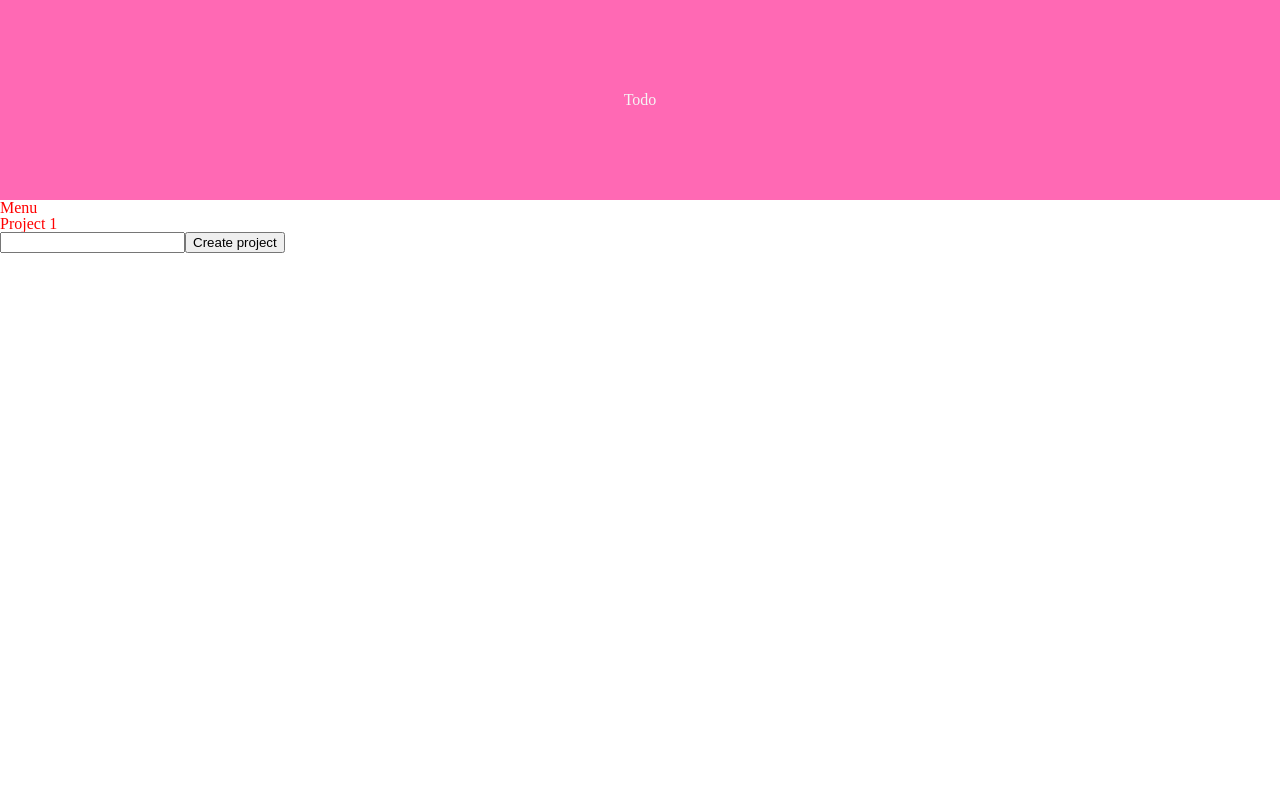
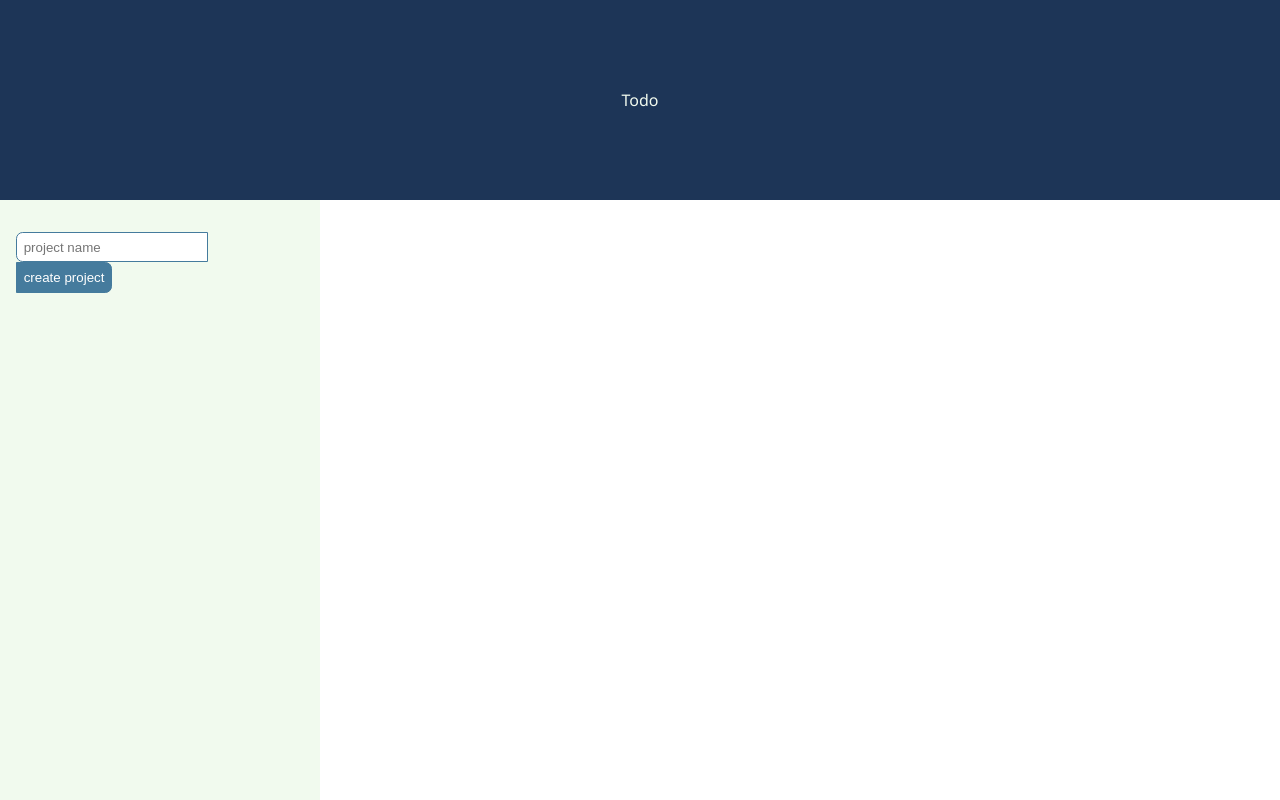
Before and after one commit to TARichardWashington/odin-todo, a website built with webpack: page dist/index.html in a window 1280 px wide. Built offline with nearby package versions, Linux system fonts and the light colour scheme.

Commit message:
:lipstick: Add some additional styles

```diff
--- a/src/index.js
+++ b/src/index.js
@@ -2,25 +2,6 @@ import './reset.css';
 import './styles.css';
 import projectsModel from './project-model';
 import todoItem from './todo-item';
-
-console.log('I am a to do app!');
-
-const project1 = new projectsModel('Project 1');
-project1.addTodo(1);
-
-console.log(project1.name + ': ' + project1.todos);
-
-const todo1 = new todoItem('get this done', false);
-
-console.log(todo1.toString());
-
-todo1.status = true;
-
-console.log(todo1.toString());
-
-project1.addTodo(todo1);
-
-console.log(project1.todos);
 
 const doc = document.body;
 
@@ -31,13 +12,10 @@ doc.appendChild(nav);
 
 const left = document.createElement('section');
 left.setAttribute('class', 'left');
-left.innerText = 'Menu';
 
 const listOfProjects = document.createElement('ul');
 
 const projects = [];
-
-projects.push(project1);
 
 projects.forEach(project => {
     const projectItem = document.createElement('li');
@@ -51,17 +29,17 @@ doc.appendChild(left);
 
 const createProjectText = document.createElement('input');
 createProjectText.setAttribute('type', 'text');
+createProjectText.setAttribute('placeholder', 'project name');
 
 const createProjectButton = document.createElement('button');
-createProjectButton.innerText = 'Create project';
+createProjectButton.innerText = 'create project';
 
 createProjectButton.addEventListener('click', function() {
     const project = new projectsModel(createProjectText.value);
     createProjectText.value = '';
     projects.push(project);
 
-    listOfProjects
-    .innerText = '';
+    listOfProjects.innerText = '';
 
     projects.forEach(project => {
         const projectItem = document.createElement('li');
@@ -69,7 +47,9 @@ createProjectButton.addEventListener('click', function() {
         listOfProjects.appendChild(projectItem);
     });
 
-    left.appendChild(listOfProjects);
+    left.insertBefore(listOfProjects, left.firstChild);
+
+    console.info(projects);
 
 });
 
--- a/src/styles.css
+++ b/src/styles.css
@@ -1,5 +1,5 @@
 body {
-    color: red;
+    font-family: 'Segoe UI', Tahoma, Geneva, Verdana, sans-serif;
     display: grid;
     height: 100vh;
 
@@ -17,15 +17,44 @@ body {
 
 nav {
     grid-area: nav;
-    background-color:hotpink;
+    background-color:#1d3557;
     display: flex;
     align-items: center;
     justify-content: center;
-    color: whitesmoke;
+    color: #f1faee;
 }
 
 .left {
     grid-area: left;
+    background-color: #f1faee;
+    color: #1d3557;
+    padding:1em;
+}
+
+.left ul li {
+    padding: 0.5em;
+}
+
+.left ul li:before {
+    content: " - ";
+}
+
+.left ul {
+    padding-bottom: 1em;
+}
+
+.left button {
+    background-color:#457b9d;
+    border: 1px solid #457b9d;
+    border-radius: 0 0.5em 0.5em 0 ;
+    padding: 0.5em;
+    color: white;
+}
+
+input {
+    border: 1px solid #457b9d;
+    padding: 0.5em;
+    border-radius: 0.5em 0 0 0.5em;
 }
 
 .right {
```
Also changed, not shown: dist/main.js.
